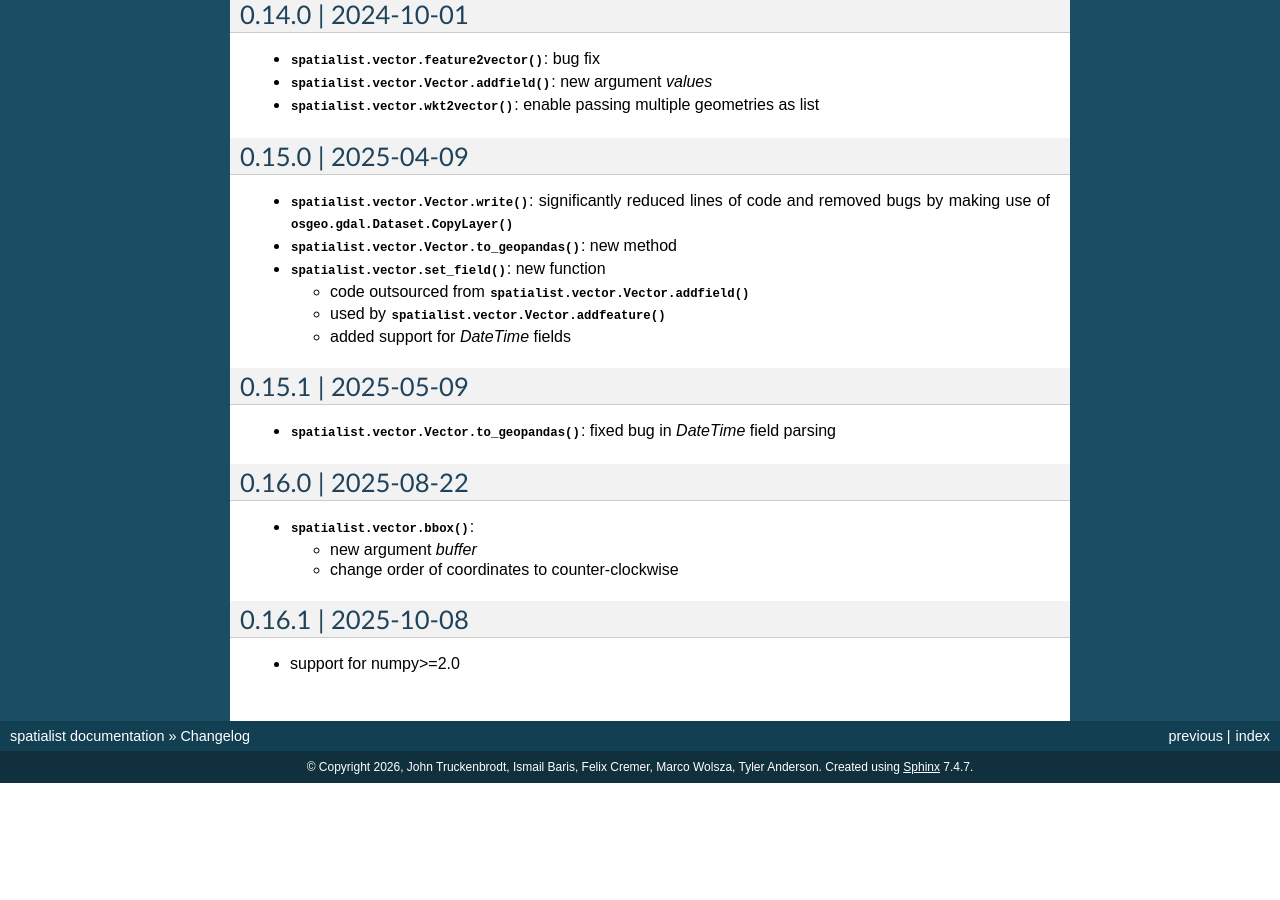
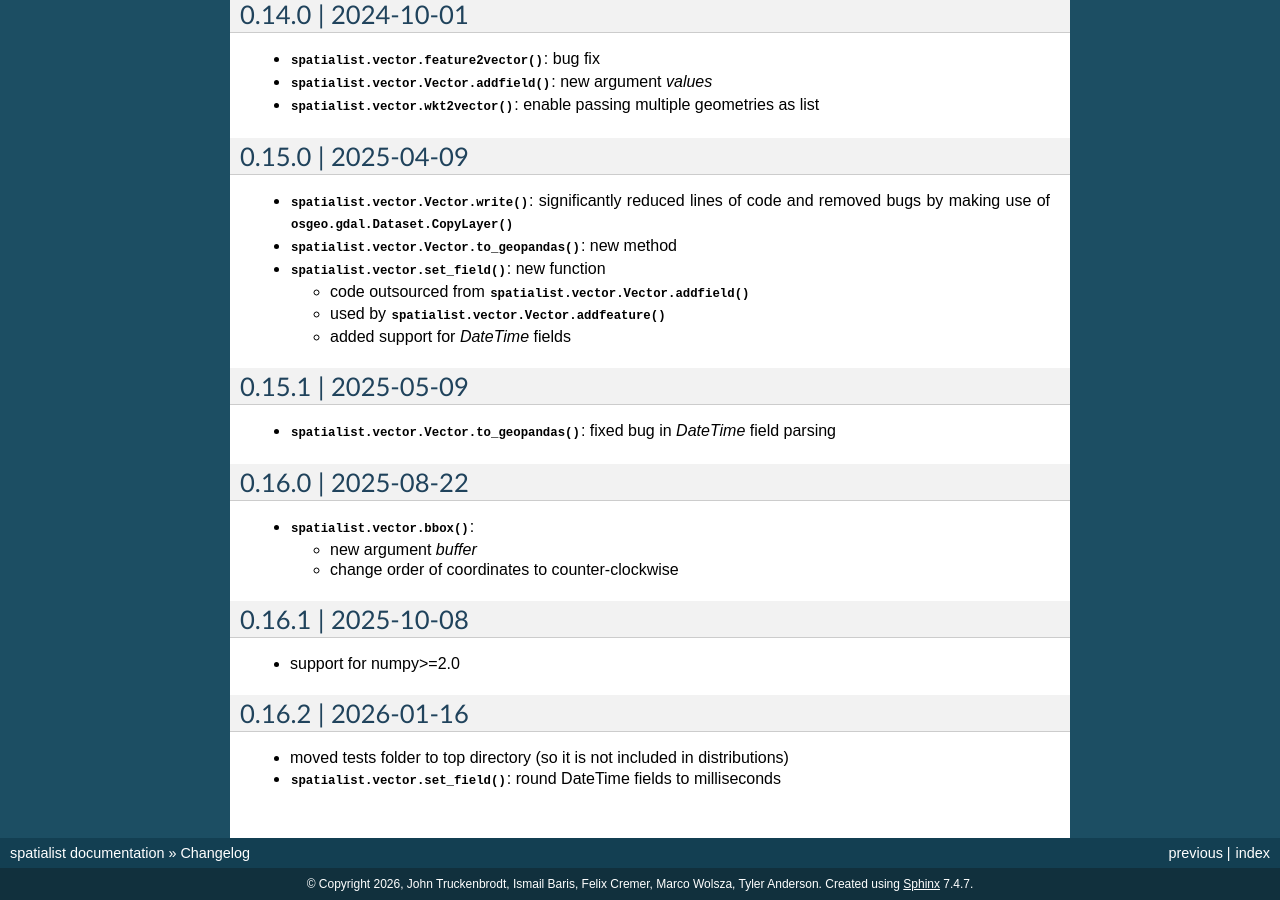
Before and after one commit to johntruckenbrodt/spatialist, a Sphinx documentation site: the page built from docs/source/changelog.rst, in a window 1280 px wide and 900 px high, scrolled down 3182 px. Built offline with Sphinx 7.4.7, drawn with Linux system fonts in a browser that asks for light colours; pages that are not in the unit, such as notebooks, are missing from menus; before the commit the page ends 3965 px from its top, so only the background shows below that.

Commit message:
version 0.16.2 changelog

```diff
--- a/docs/source/changelog.rst
+++ b/docs/source/changelog.rst
@@ -231,3 +231,9 @@ Changelog
 -------------------
 
 - support for numpy>=2.0
+
+0.16.2 | 2026-01-16
+-------------------
+
+- moved tests folder to top directory (so it is not included in distributions)
+- :func:`spatialist.vector.set_field`: round DateTime fields to milliseconds
```
